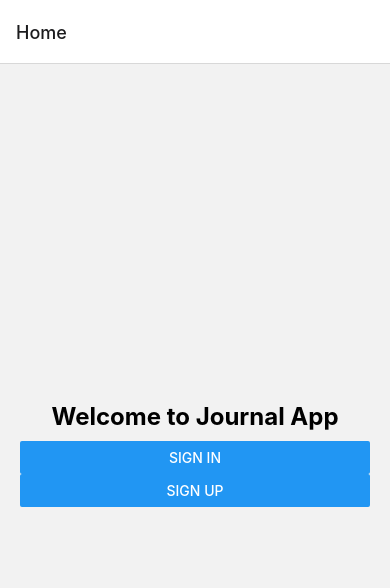
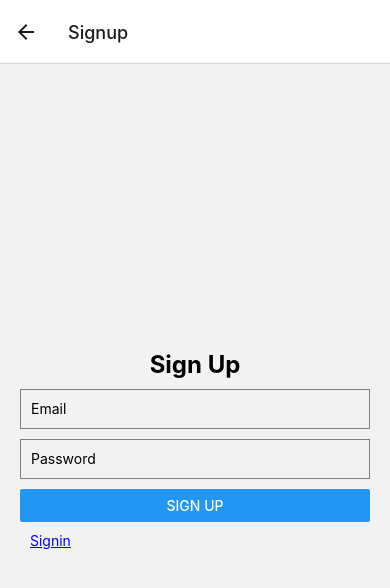
Before and after one commit to RoySamson-stack/Shamiri, a React Native app: screen /Signup in a window 390 px wide. Shown: the top 588 px of the page. Built offline with nearby package versions, Linux system fonts and the light colour scheme.

Commit message:
updating the design for the signup and signin to change the buttons to links

```diff
--- a/App.tsx
+++ b/App.tsx
@@ -3,6 +3,8 @@ import { NavigationContainer } from '@react-navigation/native';
 import { createStackNavigator } from '@react-navigation/stack';
 import HomeScreen from './src/HomeScreen';
 import JournalScreen from './src/JournalScreen';
+import Signup from './src/Signup';
+import Signin from './src/Signin';
 import { RootStackParamList } from './types/navigaton';
 
 const Stack = createStackNavigator<RootStackParamList>();
@@ -11,7 +13,8 @@ export default function App() {
   return (
     <NavigationContainer>
       <Stack.Navigator initialRouteName="Home">
-
+        <Stack.Screen name="Signin" component={Signin}/>
+        <Stack.Screen name="Signup" component={Signup}/>
         <Stack.Screen name="Home" component={HomeScreen} />
         <Stack.Screen name="Journal" component={JournalScreen} />
       </Stack.Navigator>
--- a/src/HomeScreen.tsx
+++ b/src/HomeScreen.tsx
@@ -1,5 +1,3 @@
-// HomeScreen.tsx
-
 import React from 'react';
 import { View, Text, Button, StyleSheet } from 'react-native';
 import { StackNavigationProp } from '@react-navigation/stack';
@@ -16,8 +14,10 @@ const HomeScreen: React.FC<Props> = ({ navigation }) => {
     return (
         <View style={styles.container}>
             <Text style={styles.title}>Welcome to Journal App</Text>
+            <View style={styles.buttons}>
                 <Button title="Sign In" onPress={() => navigation.navigate('Signin')} />
                 <Button title="Sign Up" onPress={() => navigation.navigate('Signup')} />
+            </View>
         </View>
     );
 };
@@ -34,6 +34,13 @@ const styles = StyleSheet.create({
         marginBottom: 10,
         textAlign: 'center',
     },
+    buttons: {
+        padding: 20,
+        flexDirection: 'row',
+        flexWrap: 'wrap',
+        width: 300,
+        justifyContent: 'space-around',
+    }
 });
 
 export default HomeScreen;
--- a/src/JournalScreen.tsx
+++ b/src/JournalScreen.tsx
@@ -1,20 +1,17 @@
 import React from 'react';
 import { View, Text, StyleSheet } from 'react-native';
+import { RouteProp } from '@react-navigation/native';
 import { StackNavigationProp } from '@react-navigation/stack';
 import { RootStackParamList } from '../types/navigaton';
-import { RouteProp } from '@react-navigation/native';
 
-type JournalScreenNavigationProp = StackNavigationProp<RootStackParamList, 'Journal'>;
 type JournalScreenRouteProp = RouteProp<RootStackParamList, 'Journal'>;
 
 type Props = {
-  navigation: JournalScreenNavigationProp;
   route: JournalScreenRouteProp;
 };
 
 const JournalScreen: React.FC<Props> = ({ route }) => {
   const { journal } = route.params;
-
   return (
     <View style={styles.container}>
       <Text style={styles.journalText}>{journal}</Text>
@@ -25,9 +22,8 @@ const JournalScreen: React.FC<Props> = ({ route }) => {
 const styles = StyleSheet.create({
   container: {
     flex: 1,
+    padding: 20,
     justifyContent: 'center',
-    alignItems: 'center',
-    padding: 20,
   },
   journalText: {
     fontSize: 18,
--- a/src/Signin.tsx
+++ b/src/Signin.tsx
@@ -1,9 +1,9 @@
 // SigninScreen.tsx
 
 import React, { useState } from 'react';
-import { View, Text, TextInput, Button, StyleSheet } from 'react-native';
+import { View, Text, TextInput, Button, StyleSheet, Pressable } from 'react-native';
 import { StackNavigationProp } from '@react-navigation/stack';
-import { RootStackParamList } from '../types/navigation';
+import { RootStackParamList } from '../types/navigaton';
 import { RouteProp } from '@react-navigation/native';
 
 type SigninScreenNavigationProp = StackNavigationProp<RootStackParamList, 'Signin'>;
@@ -17,9 +17,9 @@ const SigninScreen: React.FC<Props> = ({ navigation }) => {
   const [password, setPassword] = useState('');
 
   const handleSignin = () => {
-    // Add authentication logic here
-    navigation.navigate('Journal');
-  };
+
+
+};
 
   return (
     <View style={styles.container}>
@@ -39,7 +39,10 @@ const SigninScreen: React.FC<Props> = ({ navigation }) => {
         secureTextEntry
       />
       <Button title="Sign In" onPress={handleSignin} />
-      <Button title="Go to Signup" onPress={() => navigation.navigate('Signup')} />
+      {/* <Button title="Signp" onPress={() => navigation.navigate('Signup')} /> */}
+      <Pressable style={styles.linkPress} onPress={() =>  navigation.navigate('Signup')}>
+        <Text style={styles.link}>Signup</Text>
+      </Pressable>
     </View>
   );
 };
@@ -63,6 +66,14 @@ const styles = StyleSheet.create({
     marginBottom: 10,
     paddingHorizontal: 10,
   },
+  linkPress: {
+    padding: 10,
+  },
+  link: {
+    textDecorationLine: 'underline',
+    color: 'blue',
+
+  }
 });
 
 export default SigninScreen;
--- a/src/Signup.tsx
+++ b/src/Signup.tsx
@@ -1,9 +1,9 @@
 // SignupScreen.tsx
 
 import React, { useState } from 'react';
-import { View, Text, TextInput, Button, StyleSheet } from 'react-native';
+import { View, Text, TextInput, Button, StyleSheet,Pressable } from 'react-native';
 import { StackNavigationProp } from '@react-navigation/stack';
-import { RootStackParamList } from '../types/navigation';
+import { RootStackParamList } from '../types/navigaton';
 import { RouteProp } from '@react-navigation/native';
 
 type SignupScreenNavigationProp = StackNavigationProp<RootStackParamList, 'Signup'>;
@@ -18,7 +18,7 @@ const SignupScreen: React.FC<Props> = ({ navigation }) => {
 
   const handleSignup = () => {
     // Add signup logic here
-    navigation.navigate('Journal');
+    // navigation.navigate('Journal');
   };
 
   return (
@@ -39,7 +39,10 @@ const SignupScreen: React.FC<Props> = ({ navigation }) => {
         secureTextEntry
       />
       <Button title="Sign Up" onPress={handleSignup} />
-      <Button title="Go to Signin" onPress={() => navigation.navigate('Signin')} />
+      {/* <Button title="Go to Signin" onPress={() => navigation.navigate('Signin')} /> */}
+      <Pressable style={styles.linkPress} onPress={() => navigation.navigate('Signin')}>
+        <Text style={styles.link}>Signin</Text>
+      </Pressable>
     </View>
   );
 };
@@ -63,6 +66,13 @@ const styles = StyleSheet.create({
     marginBottom: 10,
     paddingHorizontal: 10,
   },
+  linkPress: {
+    padding: 10,
+  },
+  link: {
+    textDecorationLine: 'underline',
+    color: 'blue'
+  }
 });
 
 export default SignupScreen;
```
Lines whose indentation alone changed are shown as unchanged.
